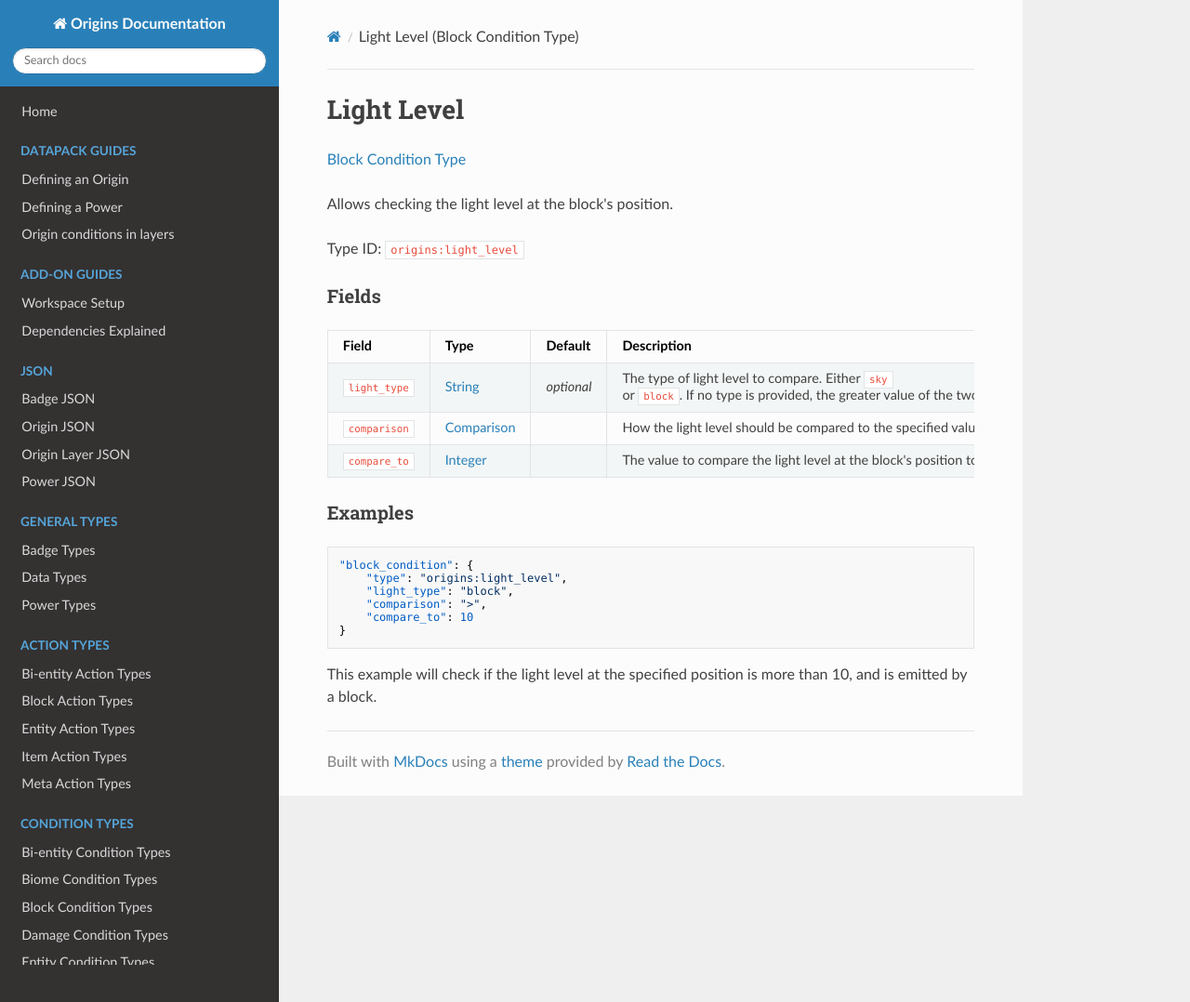
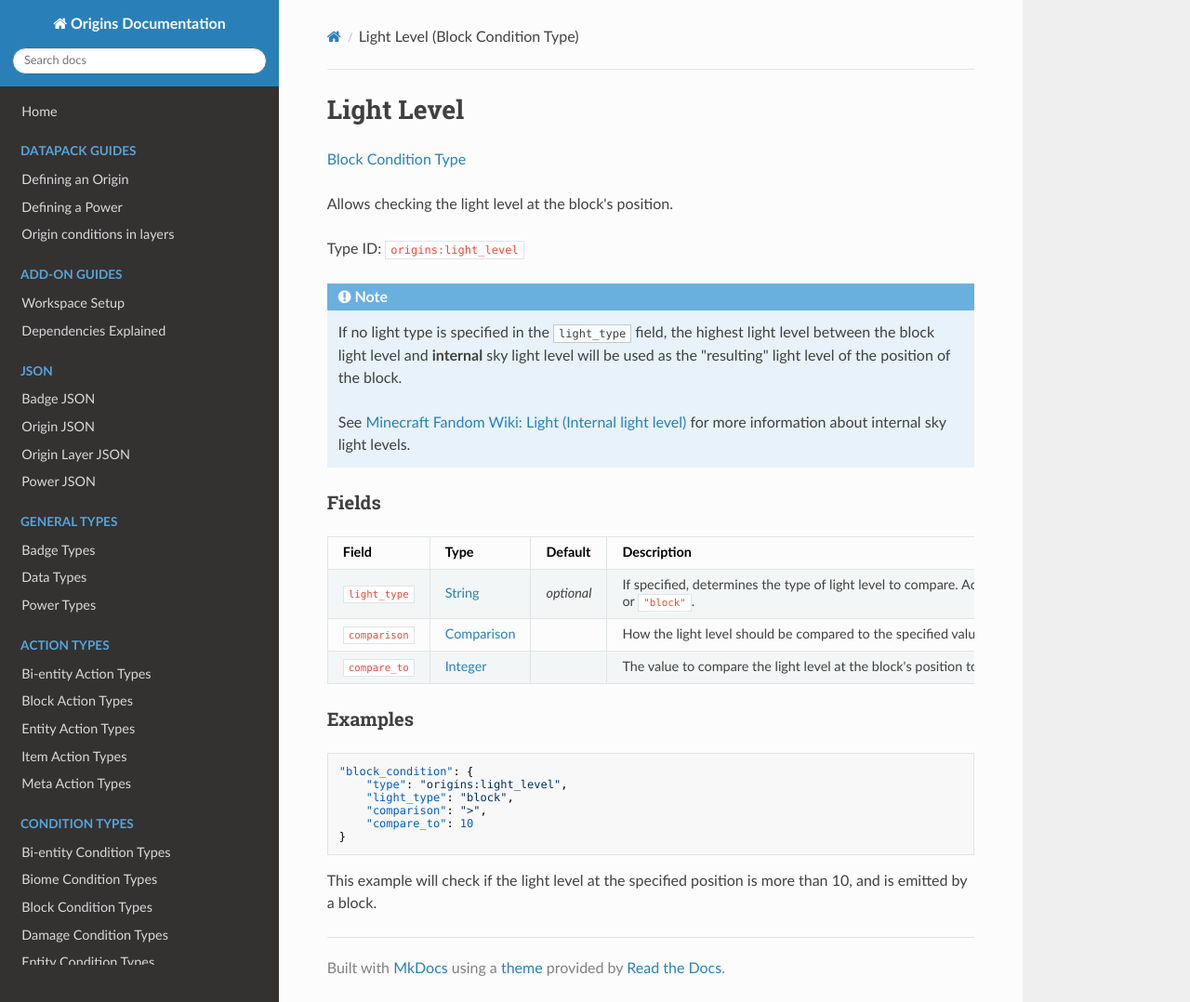
Before and after one commit to apace100/origins-docs, an MkDocs documentation site: the page built from docs/types/block_condition_types/light_level.md, in a window 1280 px wide and 1078 px high. Shown: the whole window at 93% size. Built offline with MkDocs 1.6.1, drawn with Linux system fonts in a browser that asks for light colours; nearby versions of some CDN libraries.

Commit message:
Updated `light_level.md` (Block Condition Type) Added an admonition note to inform users how stuff is calculated when `light_type` is not specified

```diff
--- a/docs/types/block_condition_types/light_level.md
+++ b/docs/types/block_condition_types/light_level.md
@@ -12,11 +12,18 @@ Allows checking the light level at the block's position.
 Type ID: `origins:light_level`
 
 
+!!! note
+
+    If no light type is specified in the `light_type` field, the highest light level between the block light level and **internal** sky light level will be used as the "resulting" light level of the position of the block.
+
+    See [Minecraft Fandom Wiki: Light (Internal light level)](https://minecraft.fandom.com/wiki/Light#Internal_light_level) for more information about internal sky light levels.
+
+
 ### Fields
 
 Field  | Type | Default | Description
 -------|------|---------|-------------
-`light_type` | [String](../data_types/string.md) | _optional_ | The type of light level to compare. Either `sky` or `block`. If no type is provided, the greater value of the two types will be used, which is the "resulting" light level of that position.
+`light_type` | [String](../data_types/string.md) | _optional_ | If specified, determines the type of light level to compare. Accepts `"sky"` or `"block"`.
 `comparison` | [Comparison](../data_types/comparison.md) | | How the light level should be compared to the specified value.
 `compare_to` | [Integer](../data_types/integer.md) | | The value to compare the light level at the block's position to.
 
```
